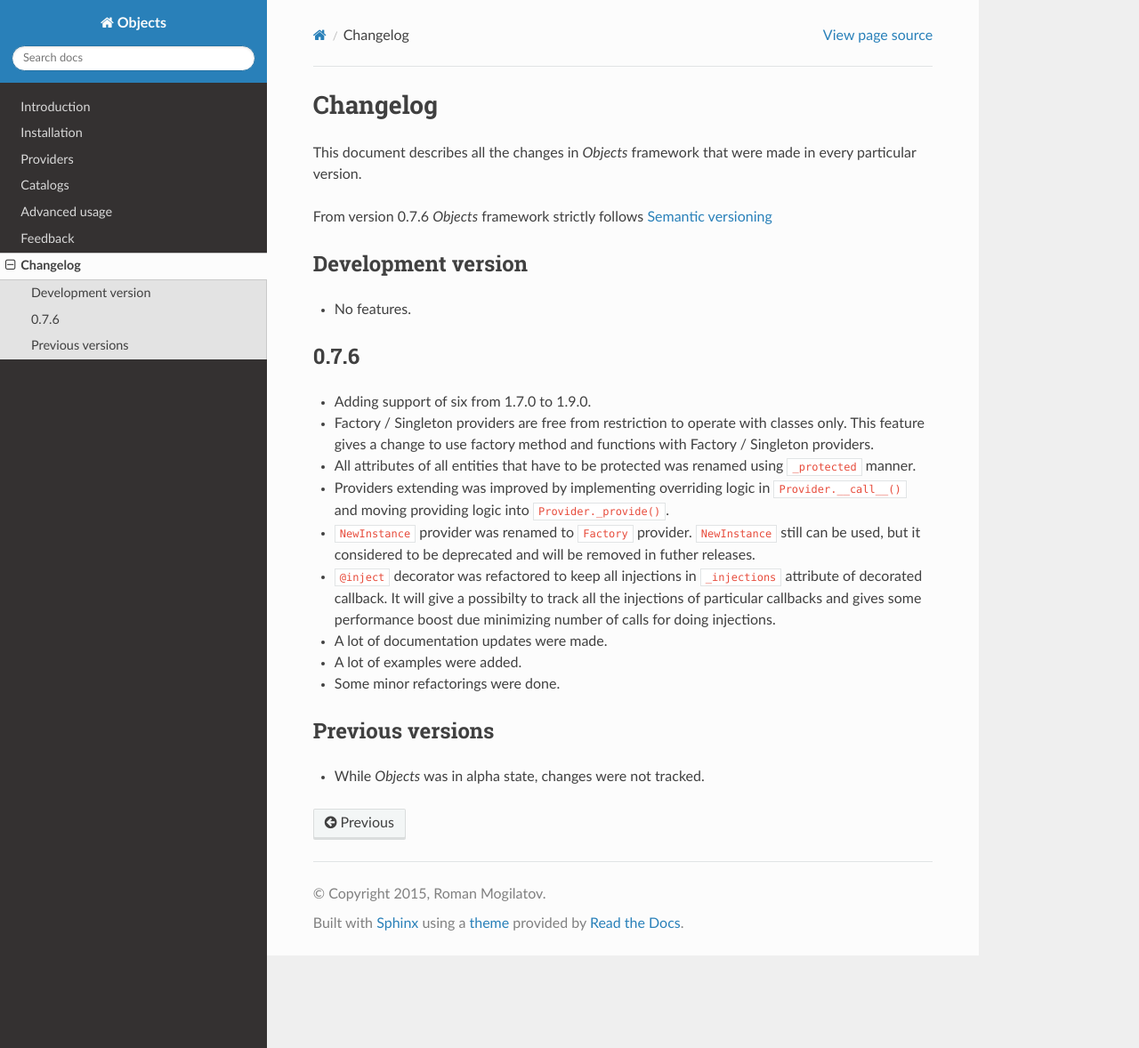
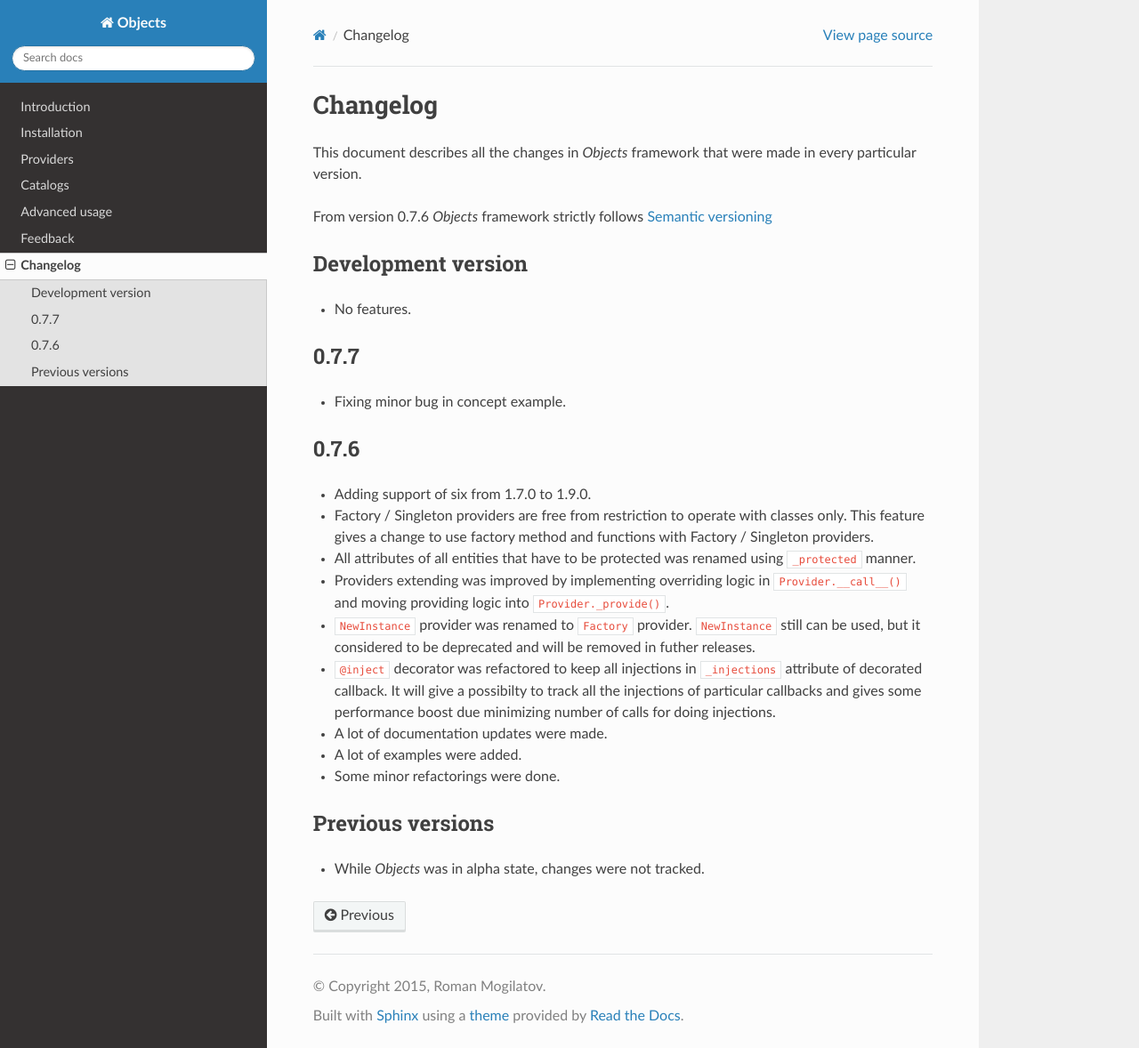
Before and after one commit to ets-labs/python-dependency-injector, a Sphinx documentation site: the page built from docs/main/changelog.rst, in a window 1280 px wide and 1178 px high. Shown: the whole window at 89% size. Built offline with Sphinx 7.4.7 and the Read the Docs theme 2.0.0, drawn with Linux system fonts in a browser that asks for light colours.

Commit message:
Changelog and version update, 0.7.7

```diff
--- a/docs/main/changelog.rst
+++ b/docs/main/changelog.rst
@@ -11,6 +11,10 @@ Development version
 -------------------
 
 - No features.
+
+0.7.7
+-----
+- Fixing minor bug in concept example.
 
 0.7.6
 -----
```
Also changed, not shown: 1 other file.
